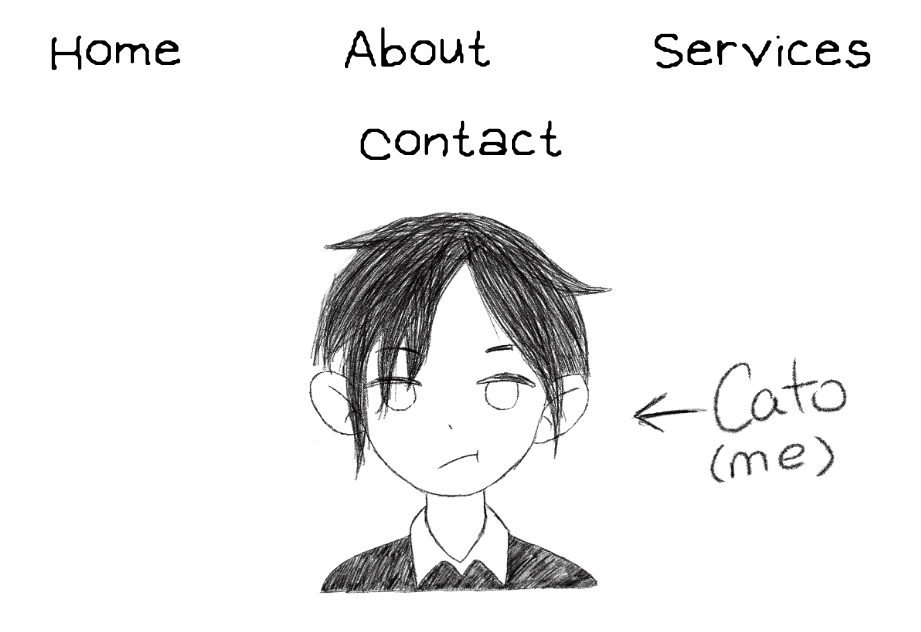
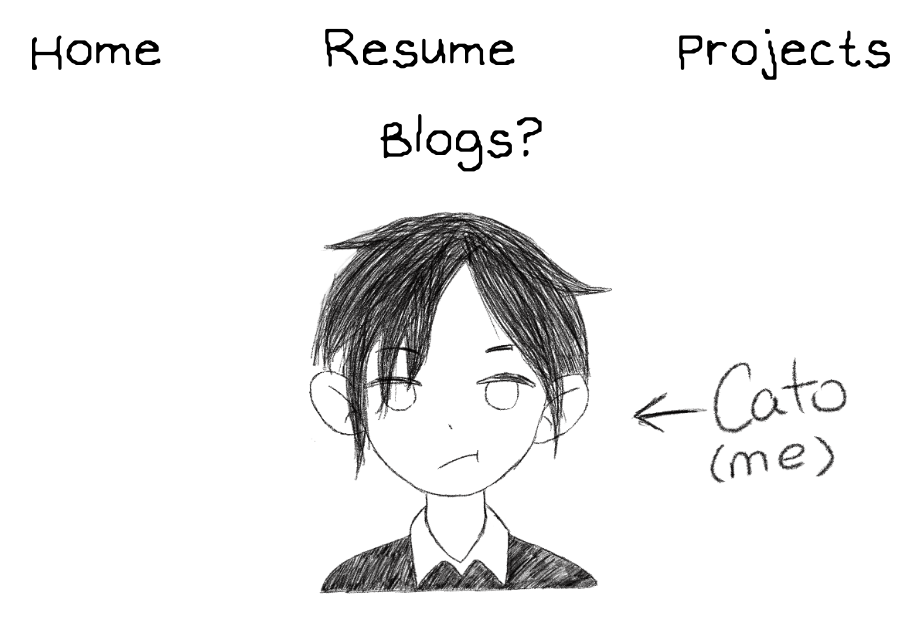
Before and after one commit to JustThatTaco/portfolio, a React (Create React App) app: page / in a window 1280 px wide. Shown: the top 632 px of the page, without its empty margins (99-1020 px from the left). Built offline with nearby package versions, Linux system fonts and the light colour scheme.

Commit message:
navbar
changed navbar elems

```diff
--- a/src/components/Navbar.js
+++ b/src/components/Navbar.js
@@ -12,17 +12,17 @@ const Navbar = () => {
         </li>
         <li className="navbar-item">
           <a href="/about" className="navbar-link">
-            About
+            Resume
           </a>
         </li>
         <li className="navbar-item">
           <a href="/services" className="navbar-link">
-            Services
+            Projects
           </a>
         </li>
         <li className="navbar-item">
-          <a href="/contact" className="navbar-link">
-            Contact
+          <a href="/services" className="navbar-link">
+            Blogs?
           </a>
         </li>
       </ul>
```
Also changed, not shown: 1 other file (tests, documents, lock files or other folders).
